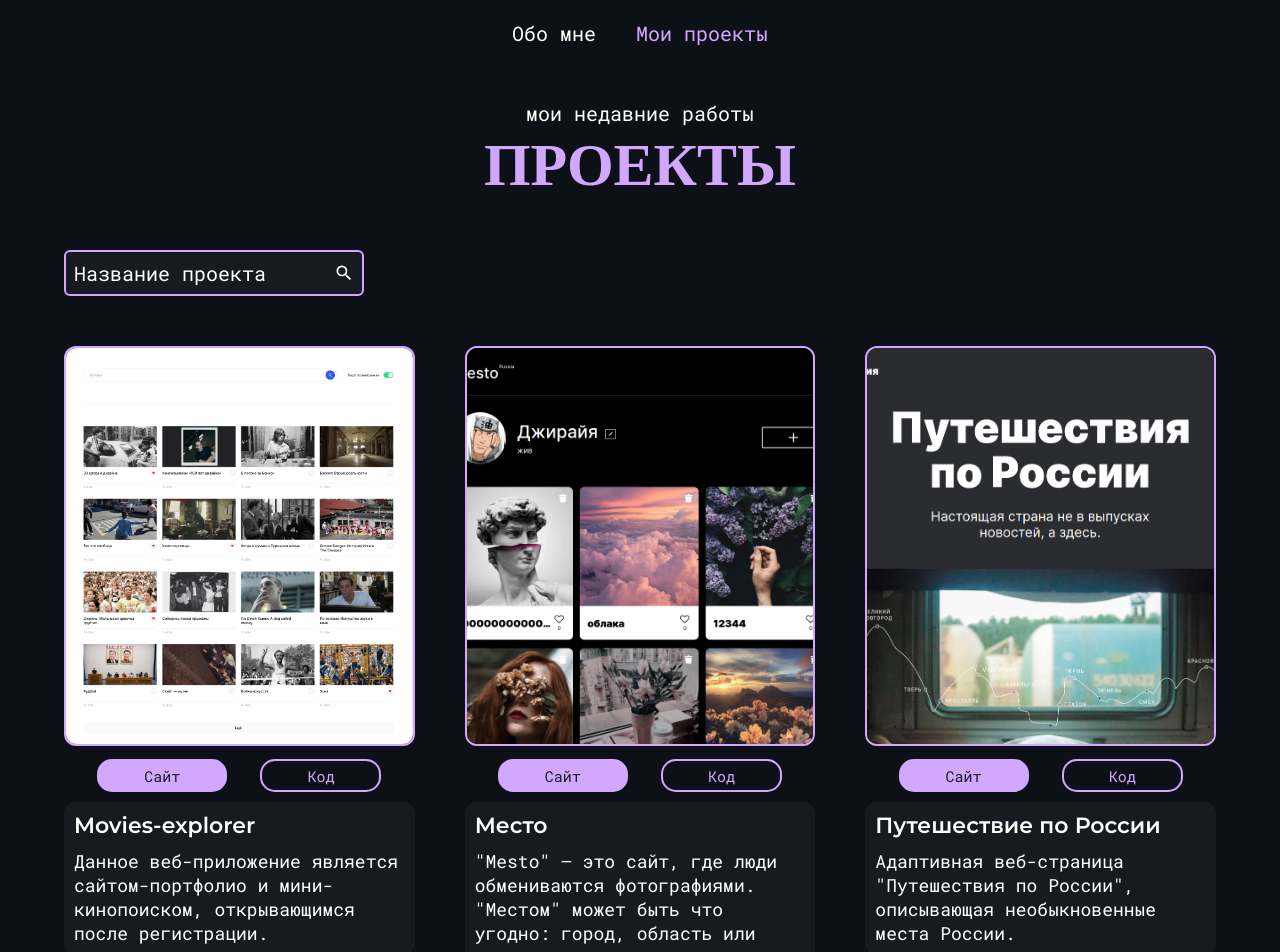
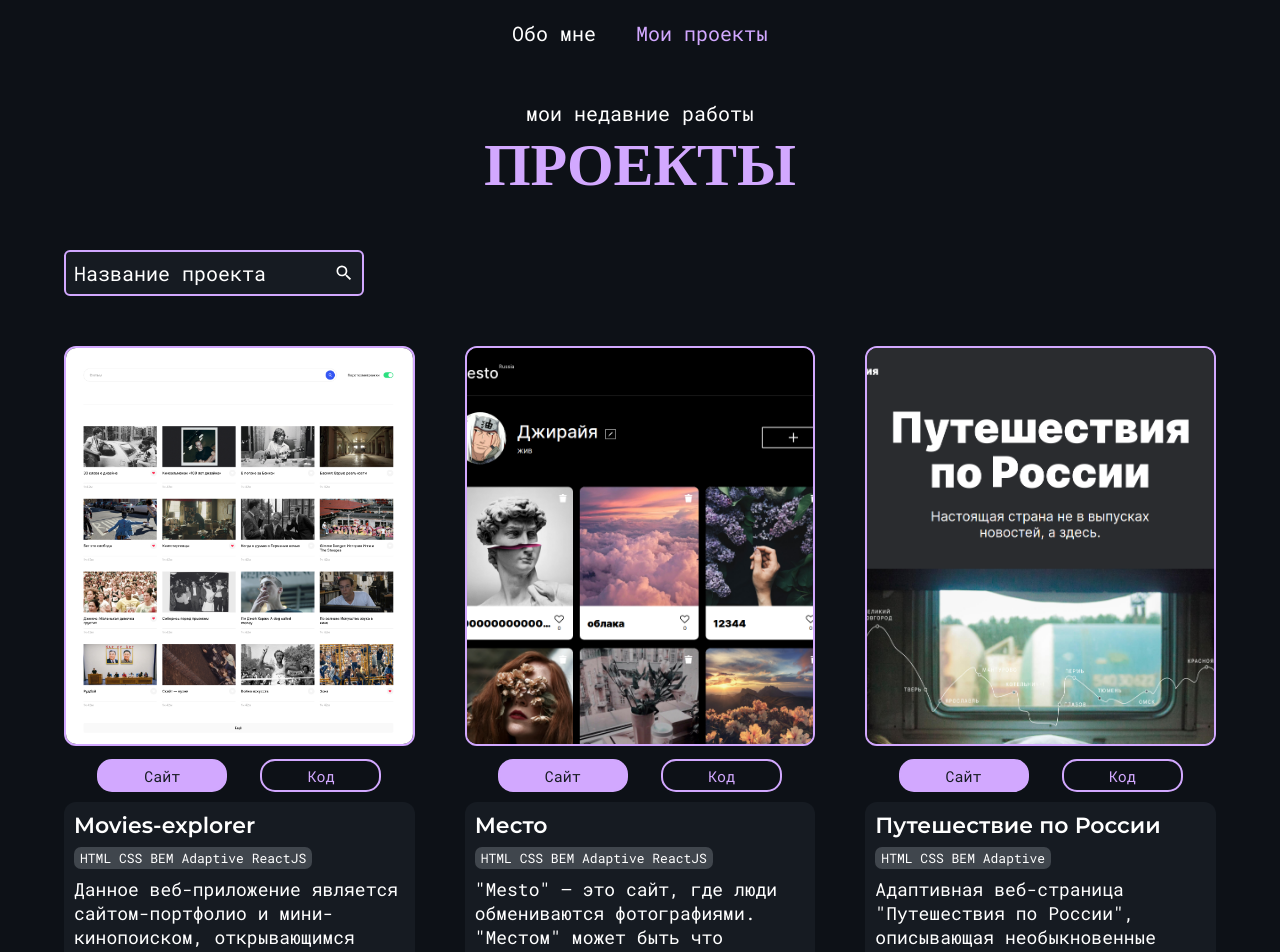
Before and after one commit to teplostanski/teplostanski.me, a React (Create React App) app: page /#/projects in a window 1280 px wide. Shown: the top 952 px of the page. Built offline with nearby package versions, Linux system fonts and the light colour scheme; a web font is replaced by a local one.

Commit message:
feat: add technology labels to project cards

```diff
--- a/src/assets/data/projects.js
+++ b/src/assets/data/projects.js
@@ -8,6 +8,7 @@ const projects = [
   {
     id: uuidv4(),
     name: 'Movies-explorer',
+    techs: 'HTML CSS BEM Adaptive ReactJS',
     desc: 'Данное вeб-приложение является сайтом-портфолио и мини-кинопоиском, открывающимся после регистрации.',
     img: movies,
     site: '',
@@ -16,6 +17,7 @@ const projects = [
   {
     id: uuidv4(),
     name: 'Место',
+    techs: 'HTML CSS BEM Adaptive ReactJS',
     desc: '"Mesto" — это сайт, где люди обмениваются фотографиями. "Местом" может быть что угодно: город, область или какое-то заведение.',
     img: mesto,
     site: 'https://r0bomurlok.github.io/react-mesto-auth/',
@@ -24,6 +26,7 @@ const projects = [
   {
     id: uuidv4(),
     name: 'Путешествие по России',
+    techs: 'HTML CSS BEM Adaptive',
     desc: 'Адаптивная веб-страница "Путешествия по России", описывающая необыкновенные места России.',
     img: travel,
     site: 'https://r0bomurlok.github.io/travel/',
@@ -32,6 +35,7 @@ const projects = [
   {
     id: uuidv4(),
     name: 'Научиться учиться',
+    techs: 'HTML CSS BEM',
     desc: 'Это одноcтраничный сайт о современных и эффективных подходов к обучению.',
     img: howToLearn,
     site: 'https://r0bomurlok.github.io/how-to-learn/index.html',
--- a/src/components/App/App.css
+++ b/src/components/App/App.css
@@ -8,7 +8,8 @@
 
 :root {
   --dark-bg: #0d1117;
-  --gray-1: #ffffff;
+  --white: #ffffff;
+  --gray: #40464d;
   --deep-dark: #161B22;
   --purple: #d2a8ff;
 }
--- a/src/components/NavMenu/NavMenu.css
+++ b/src/components/NavMenu/NavMenu.css
@@ -30,7 +30,7 @@
   font-family: 'RobotoMono Regular';
   padding: 1rem 2rem;
   font-size: 2rem;
-  color: var(--gray-1);
+  color: var(--white);
   outline: none;
 }
 
--- a/src/components/ProjectItem/ProjectItem.css
+++ b/src/components/ProjectItem/ProjectItem.css
@@ -20,6 +20,14 @@
 
 .project-item__title {
   font-size: 2.2rem;
+  margin-bottom: 10px;
+}
+
+.project-item__techs {
+  font-size: 1.3rem;
+  background: var(--gray);
+  padding: 2px 6px;
+  border-radius: 7px;
 }
 
 .project-item__desc {
--- a/src/components/ProjectItem/ProjectItem.js
+++ b/src/components/ProjectItem/ProjectItem.js
@@ -5,6 +5,7 @@ import './ProjectItem.css';
 export default function ProjectItem({
   img = ProjectImg,
   title = 'Project Name',
+  techs = 'HTML CSS',
   desc = 'Example description',
   site = 'https://example.com',
   source = 'https://example.com',
@@ -38,6 +39,7 @@ export default function ProjectItem({
       </div>
       <div className="project-item__info">
         <h3 className="project-item__title">{title}</h3>
+        <span className="project-item__techs">{techs}</span>
         <p className="project-item__desc">{desc}</p>
       </div>
     </div>
--- a/src/pages/Projects/Projects.css
+++ b/src/pages/Projects/Projects.css
@@ -16,12 +16,12 @@
 }
 
 .projects__searchBar ::placeholder{
-  color: var(--gray-1);
+  color: var(--white);
   opacity: 1;
 }
 
 .projects__searchBar::-ms-input-placeholder {
-  color: var(--gray-1);
+  color: var(--white);
 }
 
 .projects__searchBar input {
@@ -42,7 +42,7 @@
 }
 
 /*.projects__searchBar .searchIcon path {
-  color: var(--gray-1);
+  color: var(--white);
 }*/
 
 @media only screen and (max-width: 768px) {
--- a/src/pages/Projects/Projects.js
+++ b/src/pages/Projects/Projects.js
@@ -42,6 +42,7 @@ export default function Projects() {
           <ProjectItem
             key={item.id}
             title={item.name}
+            techs={item.techs}
             desc={item.desc}
             img={item.img}
             site={item.site}
--- a/src/vendor/fonts.css
+++ b/src/vendor/fonts.css
@@ -15,11 +15,11 @@
 }
 html{
   font-family: 'RobotoMono Regular';
-  color: var(--gray-1);
+  color: var(--white);
 }
 *{
   font-family: 'RobotoMono Regular';
-  color: var(--gray-1);
+  color: var(--white);
 }
 h1,h2,h3,h4,h5,h6{
   font-family: 'Montserrat SemiBold'
```
